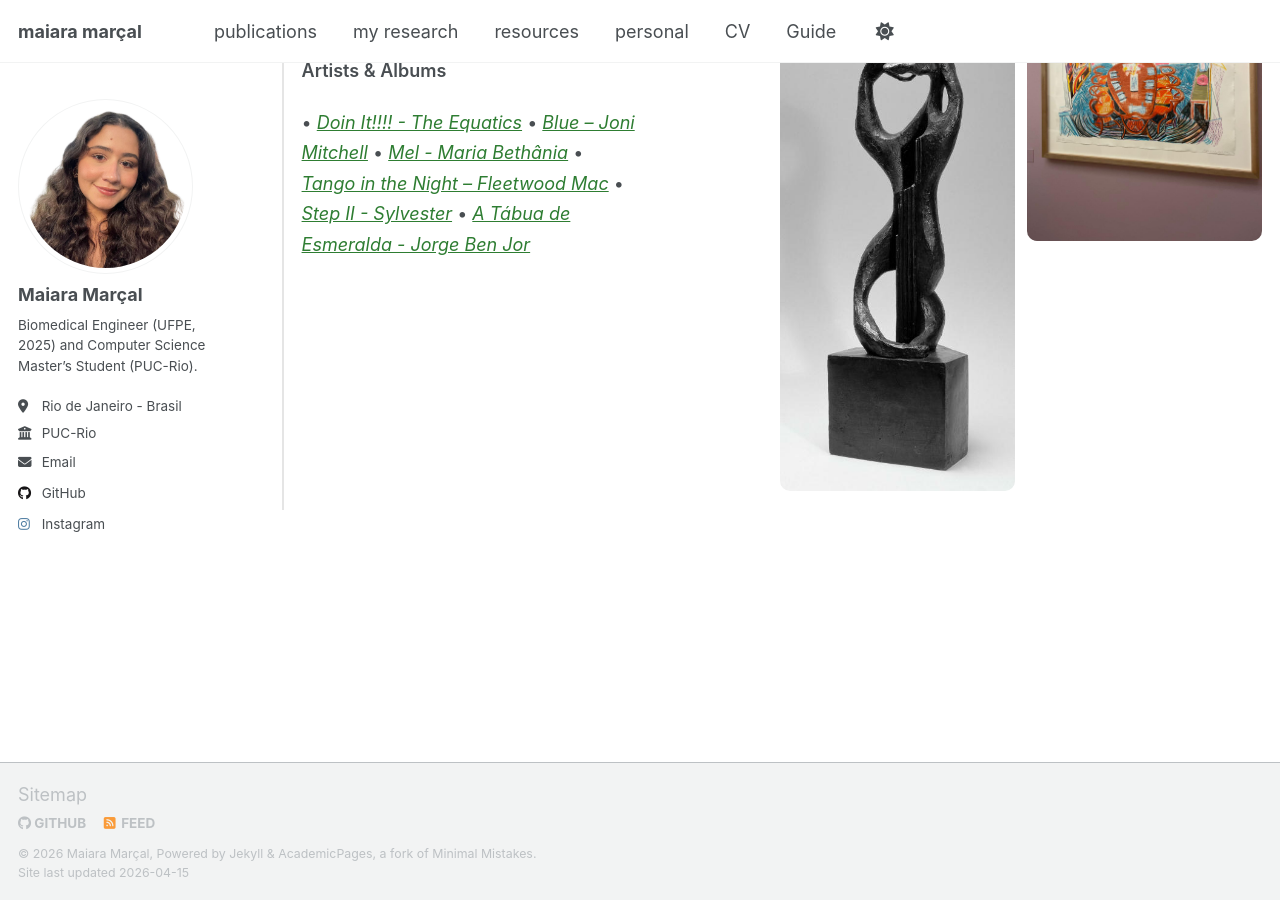
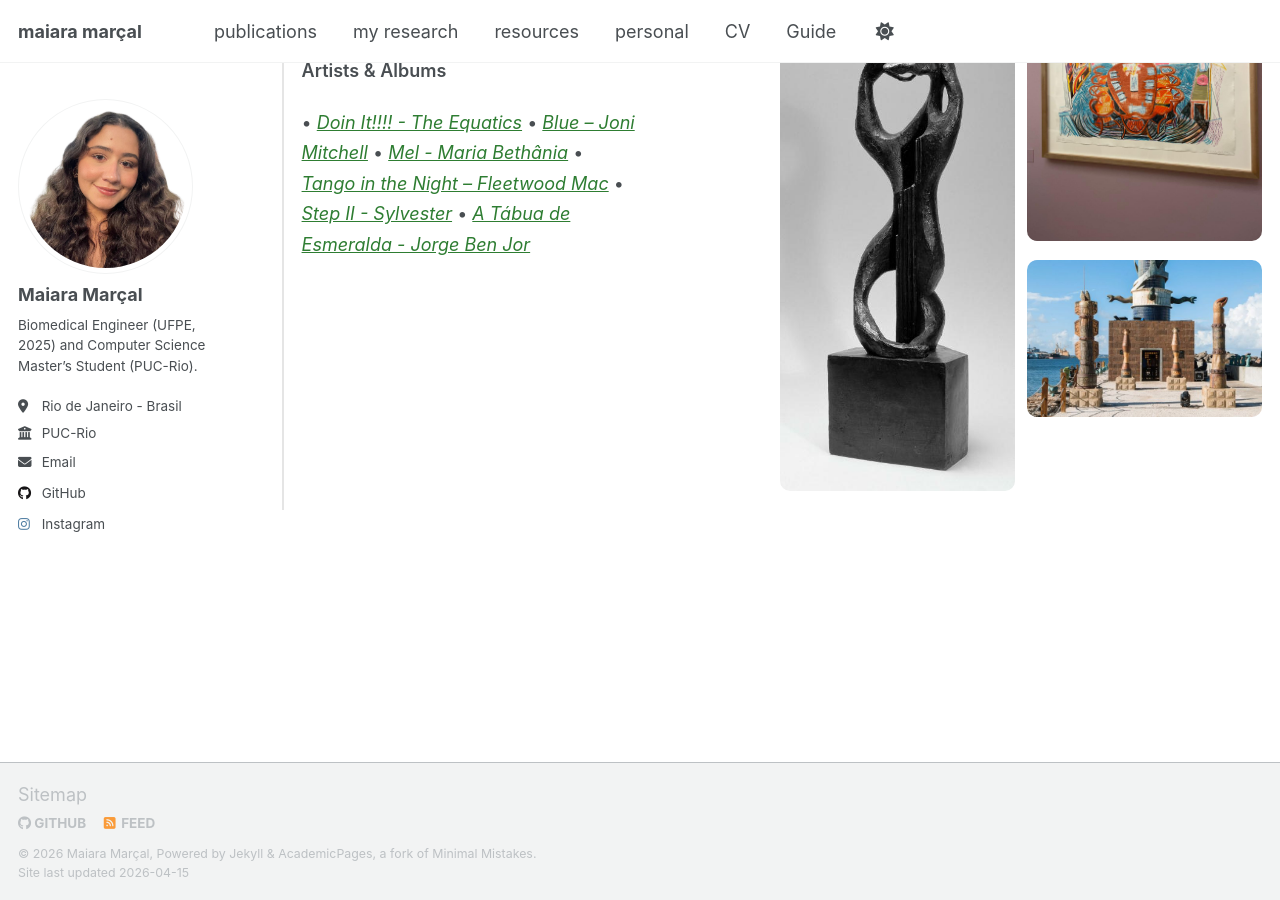
Before and after one commit to maiaramaaraujo/maiaramaaraujo.github.io, a Jekyll site: the page built from _pages/personal.html, in a window 1280 px wide and 900 px high, scrolled down 861 px. Built offline with Jekyll 4.4.1, drawn with Linux system fonts in a browser that asks for light colours; a script that is not in the unit is left out.

Commit message:
Update personal.html

```diff
--- a/_pages/personal.html
+++ b/_pages/personal.html
@@ -89,6 +89,11 @@ author_profile: true
       <a href="https://www.hockney.com/home" class="card">
         <img src="/images/Tyler Dining Room.jpeg">
         <div class="overlay">David Hockney</div>
+      </a>
+
+       <a href="https://oficinafranciscobrennand.org.br/" class="card">
+        <img src="/images/brennand.jpeg">
+        <div class="overlay">Parque das Esculturas Francisco Brennand</div>
       </a>
 
     </div>
```
